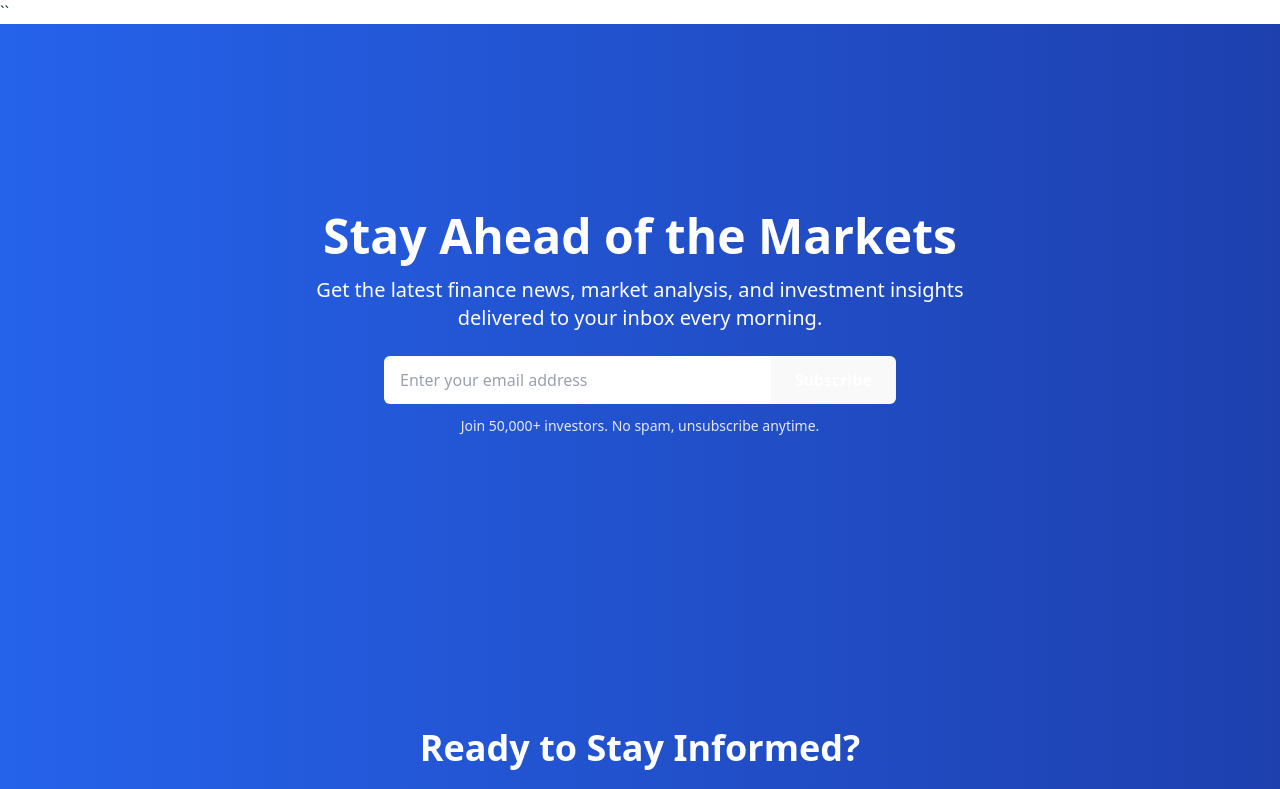
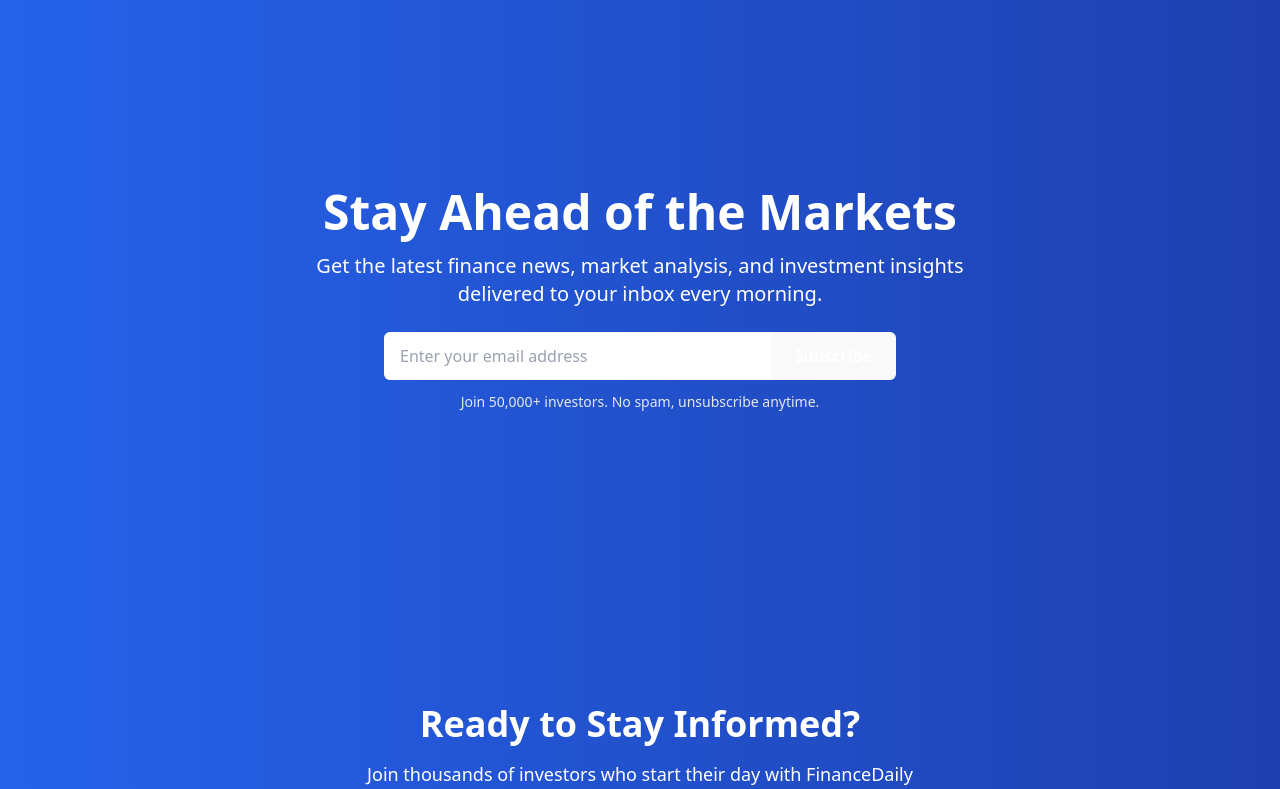
Before and after one commit to Opex-Interns/TeamX-News-Dashboard, a React (Vite) app: page / in a window 1280 px wide. Shown: the top 789 px of the page. Built offline with nearby package versions, Linux system fonts and the light colour scheme.

Commit message:
Removed a double quote that I must have missed in the header page that was displaying on the page

```diff
--- a/src/Components/Header.jsx
+++ b/src/Components/Header.jsx
@@ -2,8 +2,7 @@ import React from 'react'
 
 function Header() {
   return (
-    <div>
-``    </div>
+    <div></div>
   )
 }
 
```
